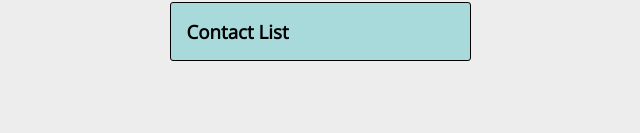
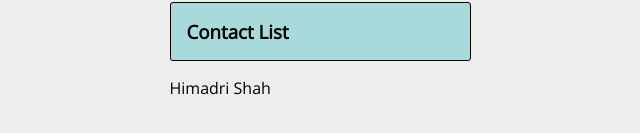
Before and after one commit to himadri2110/react-contact-app, a React (Create React App) app: page / in a window 1280 px wide. Shown: the part 255-388 px from the top of the page, without its empty margins (320-960 px from the left). Built offline with nearby package versions, Linux system fonts and the light colour scheme.

Commit message:
feat: Footer

```diff
--- a/src/components/App.js
+++ b/src/components/App.js
@@ -4,6 +4,7 @@
 import Header from "./Header";
 import AddContact from "./AddContact";
 import ContactList from "./ContactList";
+import Footer from "./Footer";
 
 function App() {
   const LOCAL_STORAGE_KEY = "contacts";
@@ -42,6 +43,7 @@
       <Header />
       <AddContact addContactHandler={addContactHandler} />
       <ContactList contacts={contacts} getContactId={removeContactHandler} />
+      <Footer />
     </div>
   );
 }
--- /dev/null
+++ b/src/components/Footer.js
@@ -0,0 +1,7 @@
+import React from "react";
+
+const Footer = () => {
+  return <div className="footer">Himadri Shah</div>;
+};
+
+export default Footer;
```
Also changed, not shown: src/components/Header.js (+7 -7 lines).
